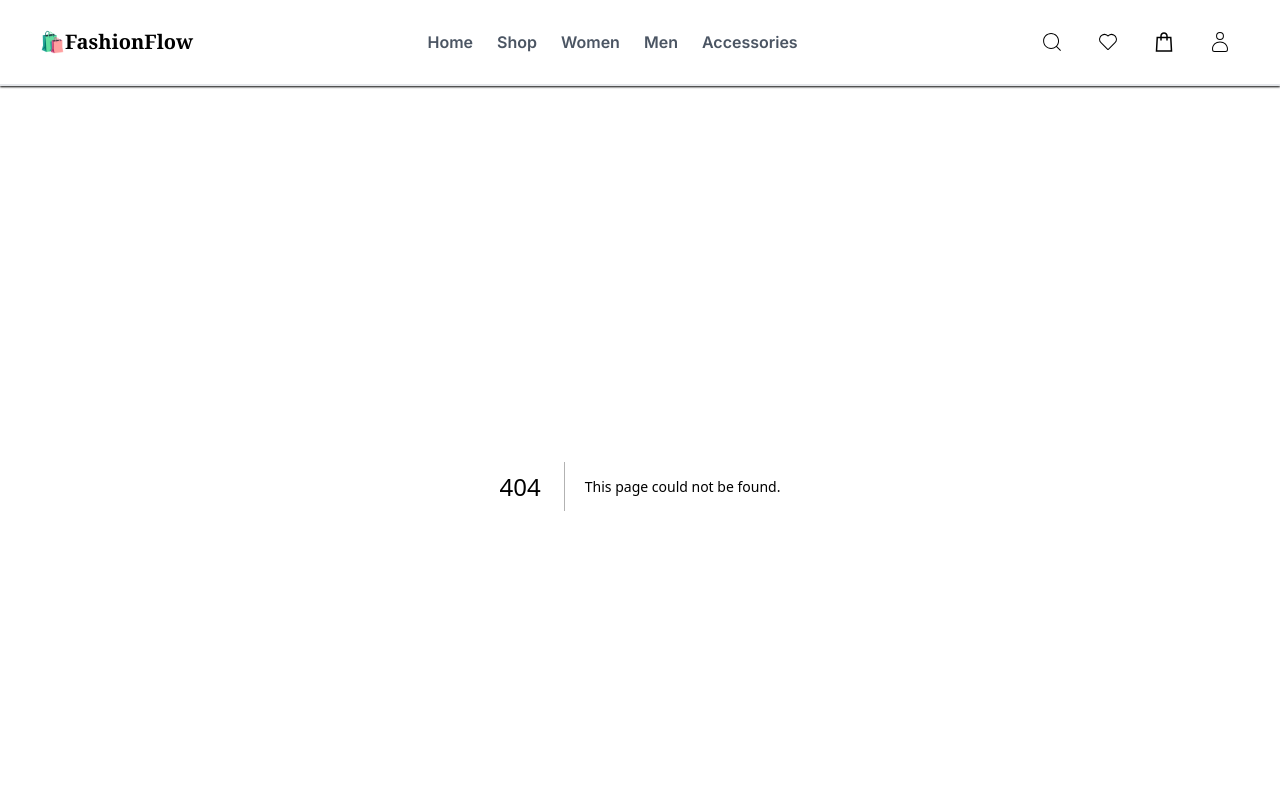
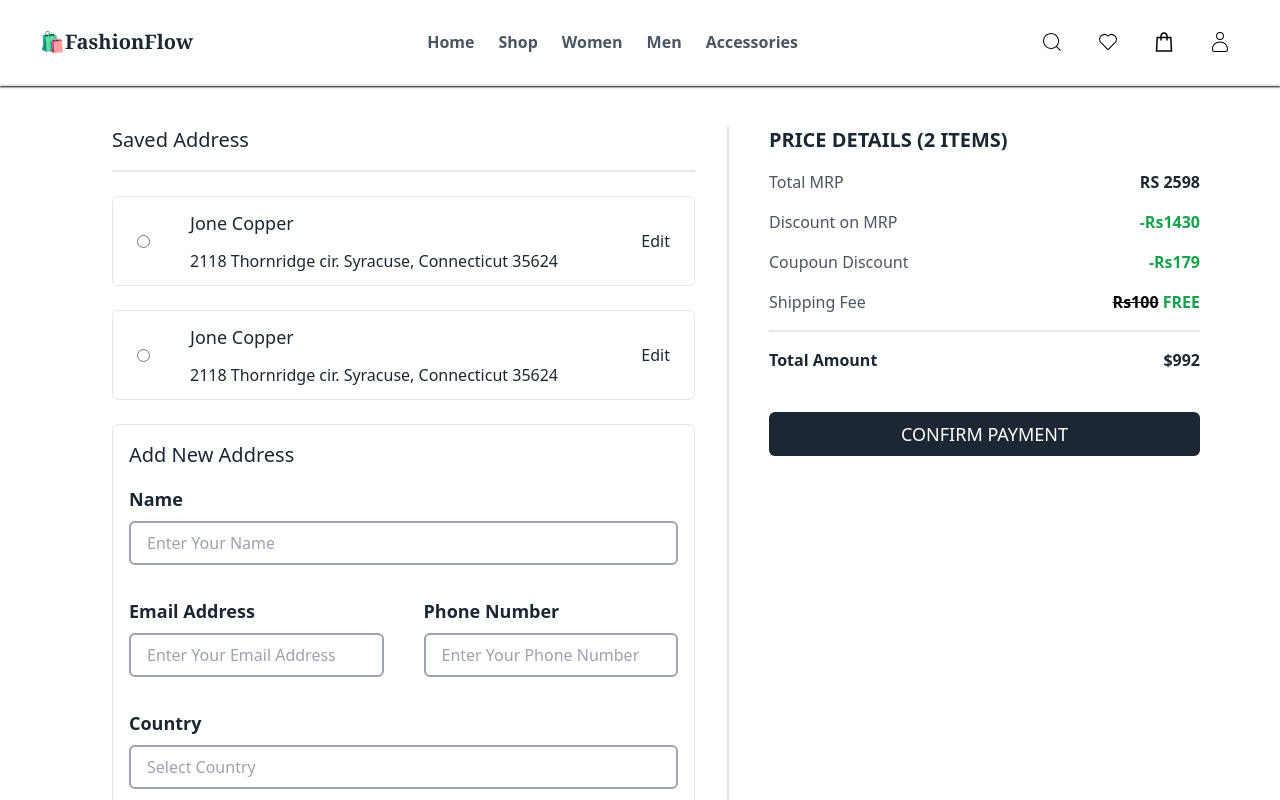
Before and after one commit to krutikajichkar/FashionFlow, a Next.js app: page /shoppingCart/productDetails in a window 1280 px wide. Before the commit this address had no page. Shown: the top 800 px of the page. Built offline with nearby package versions, Linux system fonts and the light colour scheme.

Commit message:
Address Page Added

```diff
--- a/src/components/Input.tsx
+++ b/src/components/Input.tsx
@@ -15,6 +15,7 @@ const Input = ({ type, placeholder, color , label }: inputProps) => {
         type={type}
         placeholder={placeholder}
         className="border-2 border-gray-400 px-4 py-2 mt-2 rounded-md w-full"
+        required
       />
     </>
   );
--- a/src/components/PriceDetails.tsx
+++ b/src/components/PriceDetails.tsx
@@ -1,7 +1,7 @@
 import React from 'react'
 import {Button} from './Button'
 
-const PriceDetails = () => {
+const PriceDetails = ({btnText} : {btnText : string}) => {
   return (
     <div className='sticky right-0 top-0'>
         <h1 className='text-xl font-bold'>PRICE DETAILS (2 ITEMS)</h1>
@@ -27,7 +27,7 @@ const PriceDetails = () => {
             <span >Total Amount</span>
             <span >$992</span>
         </div>
-        <Button text='PLACE ORDER'/>
+        <Button text={btnText}/>
     </div>
   )
 }
--- a/src/pages/checkout/index.tsx
+++ b/src/pages/checkout/index.tsx
@@ -155,7 +155,7 @@ const index = () => {
             </div>
           </div>
           <div className=" w-full lg:w-[40%]">
-            <PriceDetails />
+            <PriceDetails btnText="CHECKOUT" />
           </div>
         </div>
       </div>
--- a/src/pages/shoppingCart/index.tsx
+++ b/src/pages/shoppingCart/index.tsx
@@ -33,7 +33,7 @@ const index = () => {
           </div>
         </div>
         <div className="lg:w-[40%] mt-4 lg:mt-0 w-full px-6">
-          <PriceDetails />
+          <PriceDetails btnText="PLACE ORDER" />
         </div>
       </div>
       <div className="lg:px-20 lg:py-10 px-4 py-3 mt-6 lg:mt-0">
--- /dev/null
+++ b/src/pages/shoppingCart/productDetails/index.tsx
@@ -0,0 +1,107 @@
+import React from "react";
+import Layout from "@/components/Layout";
+import PriceDetails from "@/components/PriceDetails";
+import Input from "@/components/Input";
+import { Button } from "@/components/Button";
+
+const index = () => {
+  return (
+    <Layout>
+      <div className="lg:px-20 px-4 py-10">
+        {/* <div>BreadCrumbs</div> */}
+
+        <div className="flex lg:flex-row flex-col gap-x-10">
+          <div className="lg:px-8 md:px-8 px-4 lg:border-r-2 border-r-0 lg:w-[60%] w-full ">
+            <h1 className="text-xl font-medium pb-4 border-b-2">
+              Saved Address
+            </h1>
+
+            <div className="flex items-center justify-between border rounded-md py-3 px-6 my-6">
+              <div className="flex items-center justify-start gap-x-10">
+                <div>
+                <Input type="radio" />
+                </div>
+                <div className="flex flex-col gap-y-3">
+                  <span className="text-lg font-medium">Jone Copper</span>
+                  <span>2118 Thornridge cir. Syracuse, Connecticut 35624</span>
+                </div>
+              </div>
+
+              <div>
+                <span className="font-medium cursor-pointer">Edit</span>
+              </div>
+            </div>
+
+            <div className="flex items-center justify-between border rounded-md py-3 px-6 my-6">
+              <div className="flex items-center justify-start gap-x-10">
+                <div>
+                <Input type="radio" />
+                </div>
+                <div className="flex flex-col gap-y-3">
+                  <span className="text-lg font-medium">Jone Copper</span>
+                  <span>2118 Thornridge cir. Syracuse, Connecticut 35624</span>
+                </div>
+              </div>
+
+              <div>
+                <span className="font-medium cursor-pointer">Edit</span>
+              </div>
+            </div>
+
+            <form className="border p-4 rounded-md">
+              <span className="text-xl font-medium">Add New Address</span>
+              <div className="my-4">
+                <Input type="text" label="Name" placeholder="Enter Your Name" />
+              </div>
+
+              <div className="flex lg:flex-row flex-col  justify-between gap-x-10">
+                <div className="my-4 lg:w-[50%] w-full">
+                  <Input
+                    type="email"
+                    label="Email Address"
+                    placeholder="Enter Your Email Address"
+                  />
+                </div>
+                <div className="my-4 lg:w-[50%] w-full">
+                  <Input
+                    type="text"
+                    label="Phone Number"
+                    placeholder="Enter Your Phone Number"
+                  />
+                </div>
+              </div>
+
+              {/* this will be dropdown */}
+
+              <div className="my-4">
+                <Input
+                  type="text"
+                  label="Country"
+                  placeholder="Select Country"
+                />
+              </div>
+
+              <div className="mt-8">
+                <Input
+                  type="text"
+                  label="Your Address"
+                  placeholder="Enter Your Address"
+                />
+              </div>
+
+              <div className="lg:w-[50%] w-full">
+                <Button text="ADD ADDRESS" />
+              </div>
+            </form>
+          </div>
+
+          <div className="lg:w-[40%] w-full">
+            <PriceDetails btnText="CONFIRM PAYMENT" />
+          </div>
+        </div>
+      </div>
+    </Layout>
+  );
+};
+
+export default index;
```
